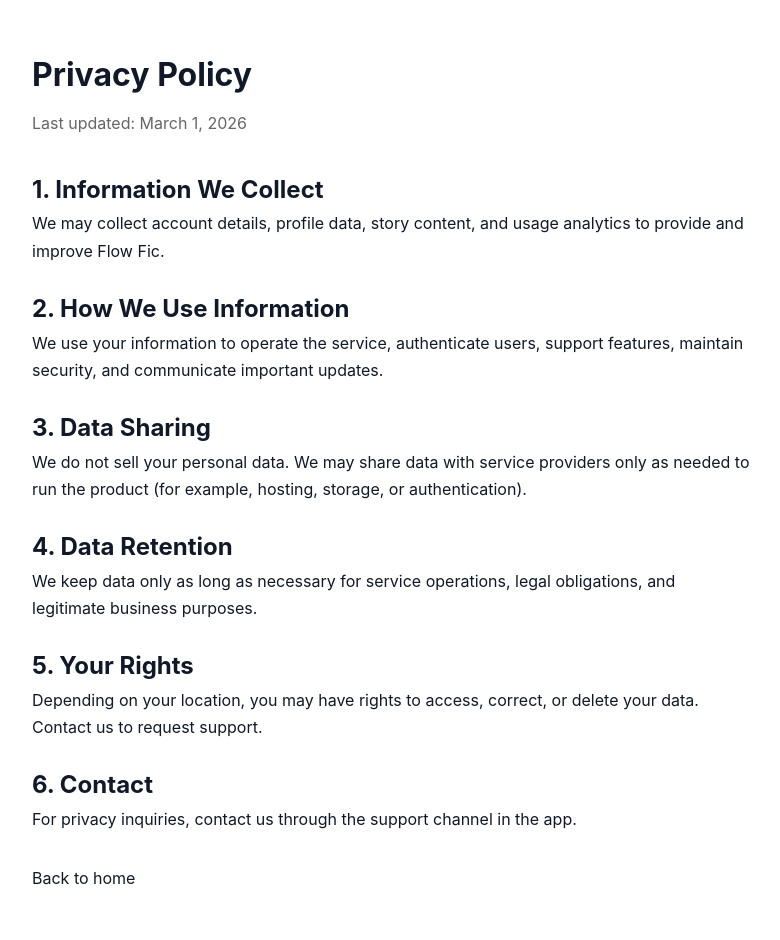
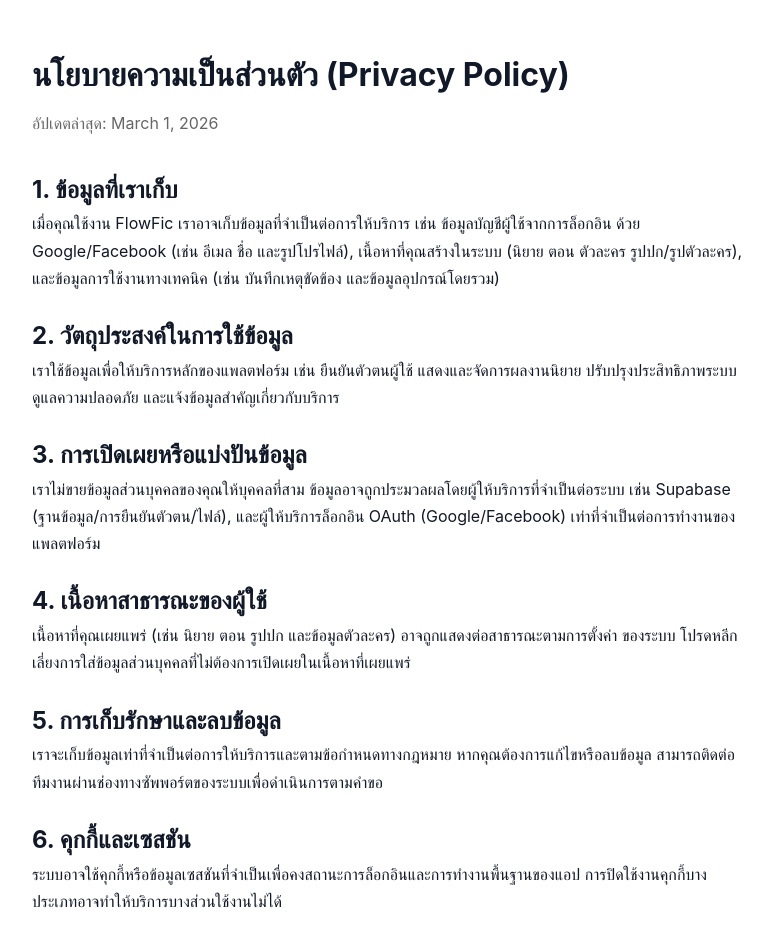
Before and after one commit to Rattasat1998/flow-fic, a Next.js app: page /privacy in a window 1280 px wide. Shown: the top 940 px of the page, without its empty margins (248-1028 px from the left). Built offline with nearby package versions, Linux system fonts and the light colour scheme; no server answers.

Commit message:
feat: Add `/privacy-policy` page to redirect to the canonical `/privacy` page.

```diff
--- /dev/null
+++ b/src/app/privacy-policy/page.tsx
@@ -0,0 +1,5 @@
+import { redirect } from "next/navigation";
+
+export default function PrivacyPolicyAliasPage() {
+  redirect("/privacy");
+}
--- a/src/app/privacy/page.tsx
+++ b/src/app/privacy/page.tsx
@@ -2,8 +2,8 @@ import type { Metadata } from "next";
 import Link from "next/link";
 
 export const metadata: Metadata = {
-  title: "Privacy Policy | Flow Fic",
-  description: "How Flow Fic collects, uses, and protects your data.",
+  title: "นโยบายความเป็นส่วนตัว | FlowFic",
+  description: "นโยบายความเป็นส่วนตัวสำหรับผู้ใช้งานแพลตฟอร์ม FlowFic",
 };
 
 export default function PrivacyPage() {
@@ -16,55 +16,74 @@ export default function PrivacyPage() {
         lineHeight: 1.7,
       }}
     >
-      <h1 style={{ fontSize: "2rem", marginBottom: "0.5rem" }}>Privacy Policy</h1>
-      <p style={{ color: "#666", marginBottom: "2rem" }}>Last updated: March 1, 2026</p>
+      <h1 style={{ fontSize: "2rem", marginBottom: "0.5rem" }}>นโยบายความเป็นส่วนตัว (Privacy Policy)</h1>
+      <p style={{ color: "#666", marginBottom: "2rem" }}>อัปเดตล่าสุด: March 1, 2026</p>
 
       <section style={{ marginBottom: "1.5rem" }}>
-        <h2>1. Information We Collect</h2>
+        <h2>1. ข้อมูลที่เราเก็บ</h2>
         <p>
-          We may collect account details, profile data, story content, and usage analytics to
-          provide and improve Flow Fic.
+          เมื่อคุณใช้งาน FlowFic เราอาจเก็บข้อมูลที่จำเป็นต่อการให้บริการ เช่น ข้อมูลบัญชีผู้ใช้จากการล็อกอิน
+          ด้วย Google/Facebook (เช่น อีเมล ชื่อ และรูปโปรไฟล์), เนื้อหาที่คุณสร้างในระบบ
+          (นิยาย ตอน ตัวละคร รูปปก/รูปตัวละคร), และข้อมูลการใช้งานทางเทคนิค (เช่น บันทึกเหตุขัดข้อง
+          และข้อมูลอุปกรณ์โดยรวม)
         </p>
       </section>
 
       <section style={{ marginBottom: "1.5rem" }}>
-        <h2>2. How We Use Information</h2>
+        <h2>2. วัตถุประสงค์ในการใช้ข้อมูล</h2>
         <p>
-          We use your information to operate the service, authenticate users, support features,
-          maintain security, and communicate important updates.
+          เราใช้ข้อมูลเพื่อให้บริการหลักของแพลตฟอร์ม เช่น ยืนยันตัวตนผู้ใช้ แสดงและจัดการผลงานนิยาย
+          ปรับปรุงประสิทธิภาพระบบ ดูแลความปลอดภัย และแจ้งข้อมูลสำคัญเกี่ยวกับบริการ
         </p>
       </section>
 
       <section style={{ marginBottom: "1.5rem" }}>
-        <h2>3. Data Sharing</h2>
+        <h2>3. การเปิดเผยหรือแบ่งปันข้อมูล</h2>
         <p>
-          We do not sell your personal data. We may share data with service providers only as
-          needed to run the product (for example, hosting, storage, or authentication).
+          เราไม่ขายข้อมูลส่วนบุคคลของคุณให้บุคคลที่สาม ข้อมูลอาจถูกประมวลผลโดยผู้ให้บริการที่จำเป็นต่อระบบ
+          เช่น Supabase (ฐานข้อมูล/การยืนยันตัวตน/ไฟล์), และผู้ให้บริการล็อกอิน OAuth (Google/Facebook)
+          เท่าที่จำเป็นต่อการทำงานของแพลตฟอร์ม
         </p>
       </section>
 
       <section style={{ marginBottom: "1.5rem" }}>
-        <h2>4. Data Retention</h2>
+        <h2>4. เนื้อหาสาธารณะของผู้ใช้</h2>
         <p>
-          We keep data only as long as necessary for service operations, legal obligations, and
-          legitimate business purposes.
+          เนื้อหาที่คุณเผยแพร่ (เช่น นิยาย ตอน รูปปก และข้อมูลตัวละคร) อาจถูกแสดงต่อสาธารณะตามการตั้งค่า
+          ของระบบ โปรดหลีกเลี่ยงการใส่ข้อมูลส่วนบุคคลที่ไม่ต้องการเปิดเผยในเนื้อหาที่เผยแพร่
         </p>
       </section>
 
       <section style={{ marginBottom: "1.5rem" }}>
-        <h2>5. Your Rights</h2>
+        <h2>5. การเก็บรักษาและลบข้อมูล</h2>
         <p>
-          Depending on your location, you may have rights to access, correct, or delete your data.
-          Contact us to request support.
+          เราจะเก็บข้อมูลเท่าที่จำเป็นต่อการให้บริการและตามข้อกำหนดทางกฎหมาย หากคุณต้องการแก้ไขหรือลบข้อมูล
+          สามารถติดต่อทีมงานผ่านช่องทางซัพพอร์ตของระบบเพื่อดำเนินการตามคำขอ
+        </p>
+      </section>
+
+      <section style={{ marginBottom: "1.5rem" }}>
+        <h2>6. คุกกี้และเซสชัน</h2>
+        <p>
+          ระบบอาจใช้คุกกี้หรือข้อมูลเซสชันที่จำเป็นเพื่อคงสถานะการล็อกอินและการทำงานพื้นฐานของแอป
+          การปิดใช้งานคุกกี้บางประเภทอาจทำให้บริการบางส่วนใช้งานไม่ได้
         </p>
       </section>
 
       <section style={{ marginBottom: "2rem" }}>
-        <h2>6. Contact</h2>
-        <p>For privacy inquiries, contact us through the support channel in the app.</p>
+        <h2>7. การเปลี่ยนแปลงนโยบาย</h2>
+        <p>
+          เราอาจปรับปรุงนโยบายฉบับนี้เป็นครั้งคราว โดยจะอัปเดตวันที่ด้านบนของหน้านี้ และให้ฉบับใหม่มีผลทันที
+          หลังประกาศบนแพลตฟอร์ม
+        </p>
       </section>
 
-      <Link href="/">Back to home</Link>
+      <section style={{ marginBottom: "2rem" }}>
+        <h2>8. ติดต่อเรา</h2>
+        <p>หากมีคำถามเกี่ยวกับความเป็นส่วนตัว กรุณาติดต่อผ่านช่องทางซัพพอร์ตภายในแอป FlowFic</p>
+      </section>
+
+      <Link href="/">กลับหน้าแรก</Link>
     </main>
   );
 }
```
